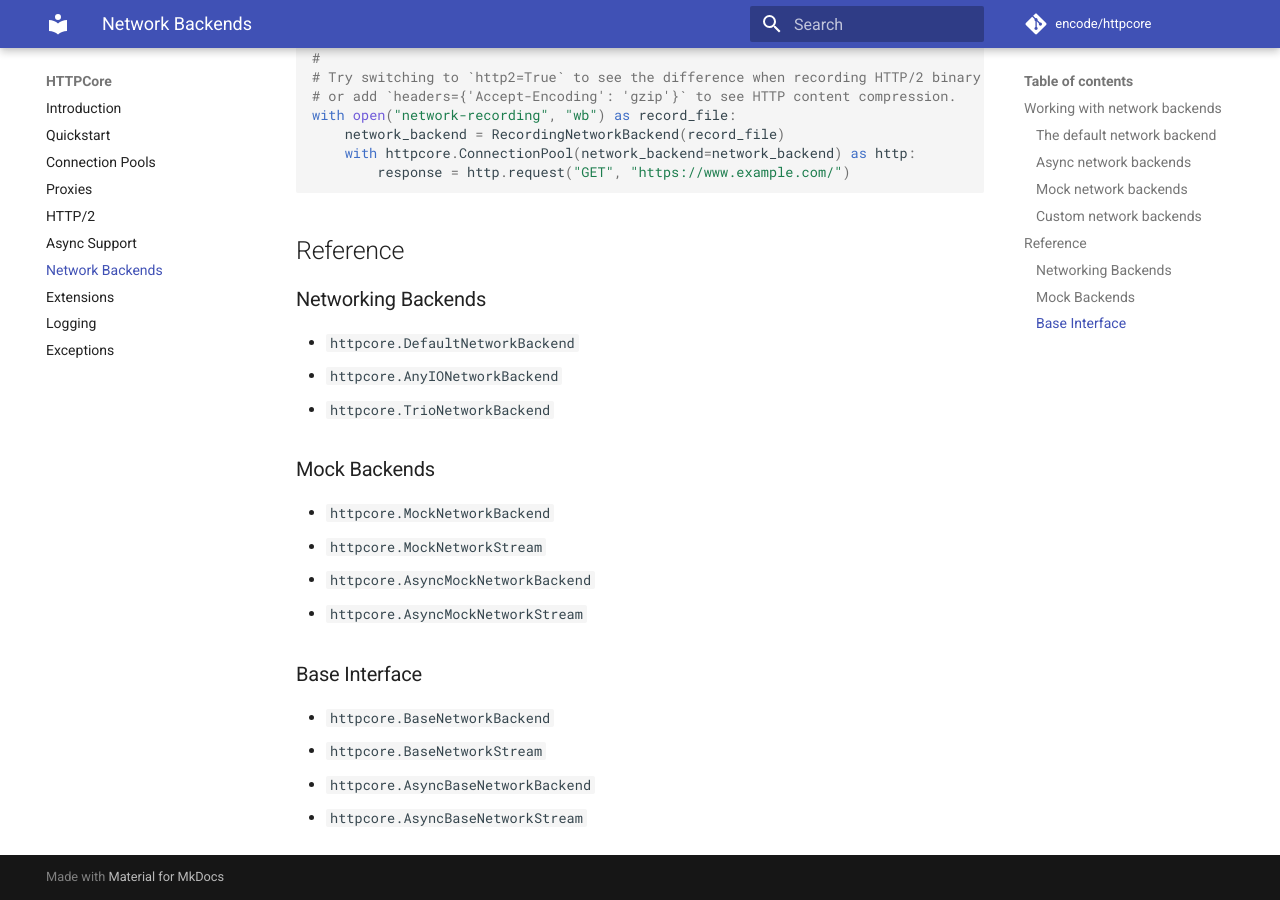
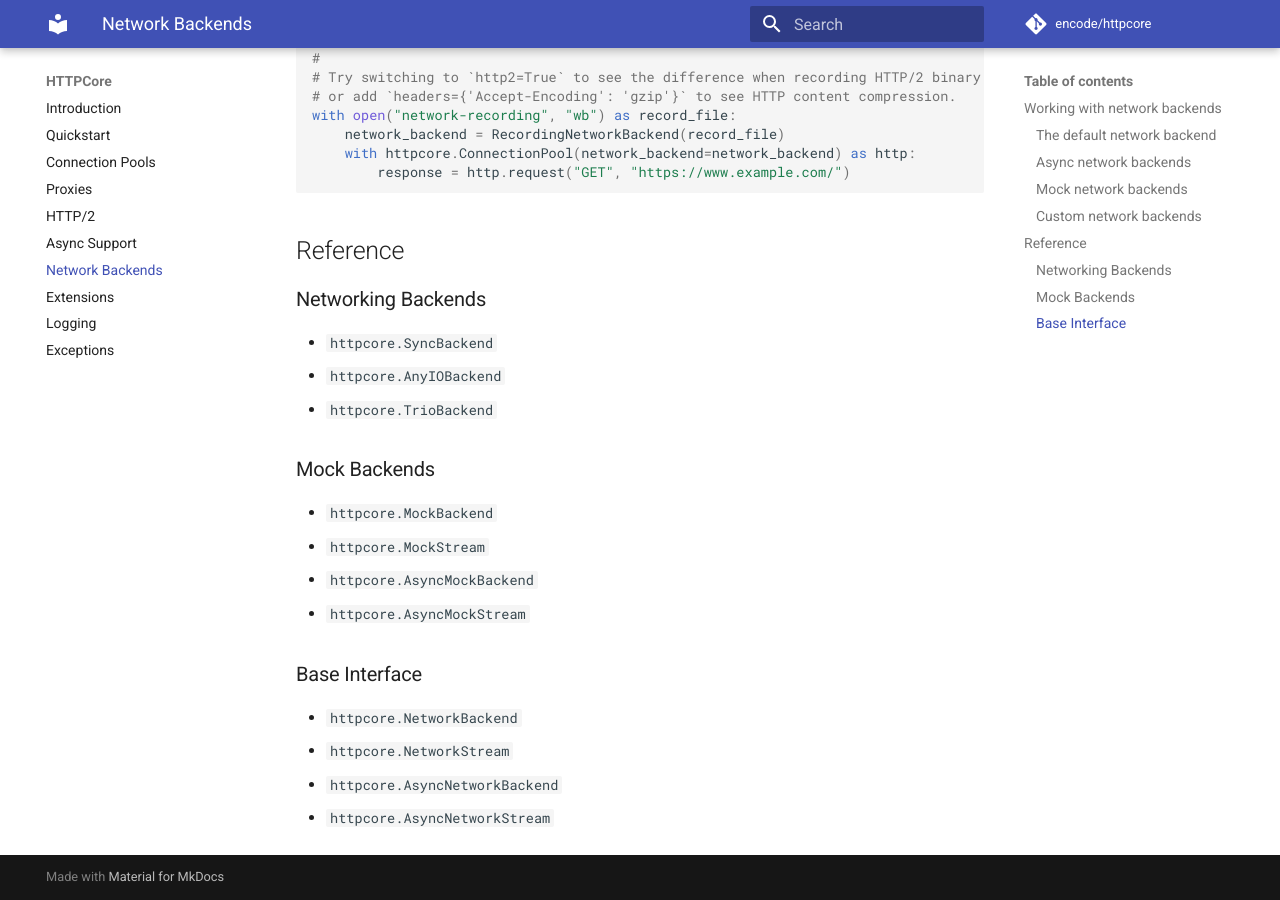
Before and after one commit to encode/httpcore, an MkDocs documentation site: the page built from docs/network-backends.md, in a window 1280 px wide and 900 px high, scrolled down 4989 px. Built offline with MkDocs 1.6.1 and Material for MkDocs 9.7.7, drawn with Linux system fonts in a browser that asks for light colours; comment, search, counter and statistics services are not loaded; some of the changed text lies outside the part shown.

Commit message:
Add networking backends to top-level API

````diff
--- a/docs/network-backends.md
+++ b/docs/network-backends.md
@@ -22,12 +22,12 @@ We can also have the same behavior, but be explicit with our selection of the ne
 ```python
 import httpcore
 
-network_backend = httpcore.NetworkBackend()
+network_backend = httpcore.SyncBackend()
 with httpcore.ConnectionPool(network_backend=network_backend) as http:
     response = http.request('GET', 'https://www.example.com')
 ```
 
-The `httpcore.NetworkBackend()` implementation handles the opening of TCP connections, and operations on the socket stream, such as reading, writing, and closing the connection.
+The `httpcore.SyncBackend()` implementation handles the opening of TCP connections, and operations on the socket stream, such as reading, writing, and closing the connection.
 
 We can get a better understanding of this by using a network backend to send a basic HTTP/1.1 request directly:
 
@@ -50,7 +50,7 @@ request = b''.join([
 ])
 
 # Open a TCP stream and upgrade it to SSL.
-network_backend = httpcore.NetworkBackend()
+network_backend = httpcore.SyncBackend()
 network_stream = network_backend.connect_tcp("www.example.com", 443)
 network_stream.start_tls(ssl_context, server_hostname="www.example.com")
 
@@ -69,7 +69,7 @@ while True:
 
 If we're working with an `async` codebase, then we need to select a different backend.
 
-The `httpcore.AnyIONetworkBackend` is suitable for usage if you're running under `asyncio`. This is a networking backend implemented using [the `anyio` package](https://anyio.readthedocs.io/en/3.x/).
+The `httpcore.AnyIOBackend` is suitable for usage if you're running under `asyncio`. This is a networking backend implemented using [the `anyio` package](https://anyio.readthedocs.io/en/3.x/).
 
 ```python
 import httpcore
@@ -83,7 +83,7 @@ async def main():
 asyncio.run(main())
 ```
 
-The `AnyIONetworkBackend` will work when running under either `asyncio` or `trio`. However, if you're working with async using the [`trio` framework](https://trio.readthedocs.io/en/stable/), then we recommend using the `httpcore.TrioNetworkBackend`.
+The `AnyIOBackend` will work when running under either `asyncio` or `trio`. However, if you're working with async using the [`trio` framework](https://trio.readthedocs.io/en/stable/), then we recommend using the `httpcore.TrioBackend`.
 
 ```python
 import httpcore
@@ -107,7 +107,7 @@ Here's an example of mocking a simple HTTP/1.1 response...
 ```python
 import httpcore
 
-network_backend = httpcore.MockNetworkBackend([
+network_backend = httpcore.MockBackend([
     b"HTTP/1.1 200 OK\r\n",
     b"Content-Type: plain/text\r\n",
     b"Content-Length: 13\r\n",
@@ -147,7 +147,7 @@ content = [
 # Note that we instantiate the mock backend with an `http2=True` argument.
 # This ensures that the mock network stream acts as if the `h2` ALPN flag has been set,
 # and causes the connection pool to interact with the connection using HTTP/2.
-network_backend = httpcore.MockNetworkBackend(content, http2=True)
+network_backend = httpcore.MockBackend(content, http2=True)
 with httpcore.ConnectionPool(network_backend=network_backend) as http:
     response = http.request("GET", "https://example.com/")
     print(response.extensions['http_version'])
@@ -171,7 +171,7 @@ Here's an example that records the network response to a file on disk:
 import httpcore
 
 
-class RecordingNetworkStream(httpcore.BaseNetworkStream):
+class RecordingNetworkStream(httpcore.NetworkStream):
     def __init__(self, record_file, stream):
         self.record_file = record_file
         self.stream = stream
@@ -202,13 +202,13 @@ class RecordingNetworkStream(httpcore.BaseNetworkStream):
         return self.stream.get_extra_info(info)
 
 
-class RecordingNetworkBackend(httpcore.BaseNetworkBackend):
+class RecordingNetworkBackend(httpcore.NetworkBackend):
     """
     A custom network backend that records network responses.
     """
     def __init__(self, record_file):
         self.record_file = record_file
-        self.backend = httpcore.NetworkBackend()
+        self.backend = httpcore.DefaultBackend()
 
     def connect_tcp(
         self,
@@ -249,20 +249,20 @@ with open("network-recording", "wb") as record_file:
 
 ### Networking Backends
 
-* `httpcore.DefaultNetworkBackend`
-* `httpcore.AnyIONetworkBackend`
-* `httpcore.TrioNetworkBackend`
+* `httpcore.SyncBackend`
+* `httpcore.AnyIOBackend`
+* `httpcore.TrioBackend`
 
 ### Mock Backends
 
-* `httpcore.MockNetworkBackend`
-* `httpcore.MockNetworkStream`
-* `httpcore.AsyncMockNetworkBackend`
-* `httpcore.AsyncMockNetworkStream`
+* `httpcore.MockBackend`
+* `httpcore.MockStream`
+* `httpcore.AsyncMockBackend`
+* `httpcore.AsyncMockStream`
 
 ### Base Interface
 
-* `httpcore.BaseNetworkBackend`
-* `httpcore.BaseNetworkStream`
-* `httpcore.AsyncBaseNetworkBackend`
-* `httpcore.AsyncBaseNetworkStream`
+* `httpcore.NetworkBackend`
+* `httpcore.NetworkStream`
+* `httpcore.AsyncNetworkBackend`
+* `httpcore.AsyncNetworkStream`
````
Also changed, not shown: httpcore/__init__.py (+34 -11 lines), 15 other files.
